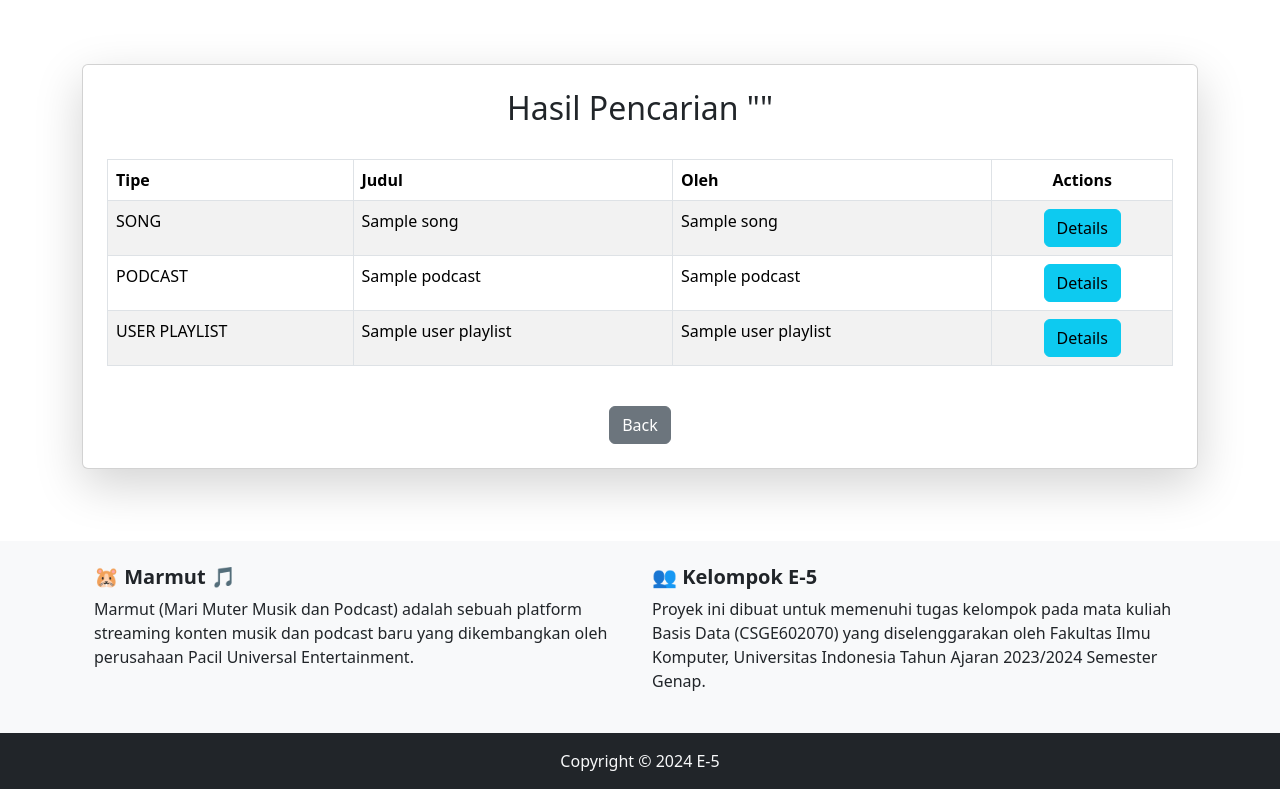
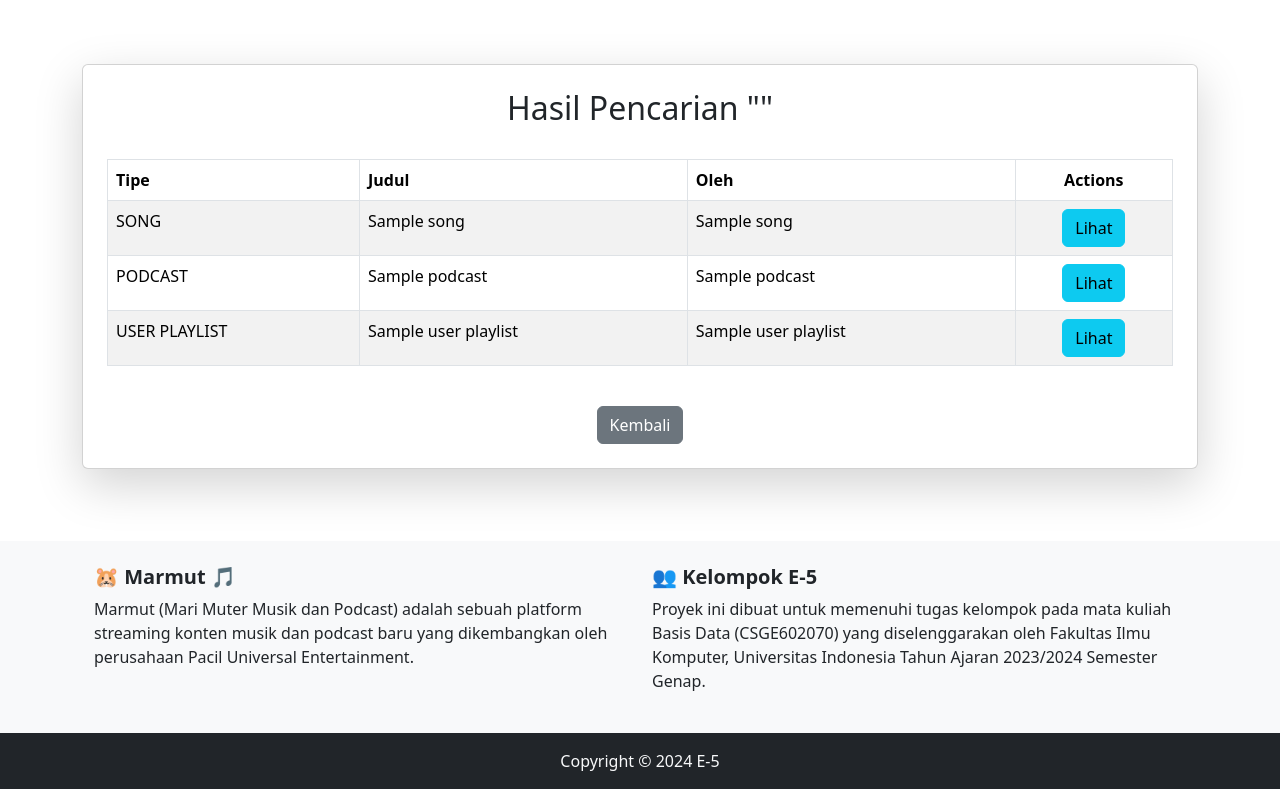
Before and after one commit to Akmal76/BasisData-Proyek-Marmut, a Django app: template yellow/templates/search.html in a window 1280 px wide. Shown: the part 56-845 px from the top of the page. Run offline with Django 3.2, Linux system fonts and the light colour scheme; the template is opened without the code that fills it: most values are stand-ins (such as "Sample title", 1, 10 or a date in 2020).

Commit message:
perbagus dikit

```diff
--- a/templates/base.html
+++ b/templates/base.html
@@ -21,6 +21,10 @@
         top: 0;
         width: 100%;
       }
+      .search-container {
+            display: flex;
+            align-items: center;
+        }
     </style>
   </head>
 
@@ -80,7 +84,7 @@
           }
           links.push(
             `<li class="nav-item">
-              <form action="{% url 'yellow:search' %}" method="get" class="flex items-center">
+              <form action="{% url 'yellow:search' %}" class="d-flex search-container">
                 <input class="form-control me-2" type="text" name="query" placeholder="Cari" aria-label="Search" name="q">
                 <button class="btn btn-outline-dark" type="submit"><i class="bi bi-search"></i></button>
               </form>
--- a/yellow/templates/downloaded_songs.html
+++ b/yellow/templates/downloaded_songs.html
@@ -32,7 +32,7 @@
                                         <a class="btn btn-info me-2" href="#">Lihat</a>
                                         <form id="deleteSong{{ song.id }}" class="deleteSongForm" action="{% url 'yellow:delete_song' song.id song.email_downloader %}" method="post">
                                             {% csrf_token %}
-                                            <button type="submit" class="btn btn-danger" data-bs-toggle="modal" data-bs-target="#deleteModal">
+                                            <button type="submit" class="btn btn-danger">
                                                 Hapus
                                             </button>
                                         </form>
--- a/yellow/templates/search.html
+++ b/yellow/templates/search.html
@@ -29,7 +29,7 @@
                                     <td>{{ song.judul }}</td>
                                     <td>{{ song.nama }}</td>
                                     <td class="text-center">
-                                        <a class="btn btn-info" href="#">Details</a>
+                                        <a class="btn btn-info" href="#">Lihat</a>
                                     </td>
                                 </tr>
                             {% endfor %}
@@ -42,7 +42,7 @@
                                     <td>{{ podcast.judul }}</td>
                                     <td>{{ podcast.nama }}</td>
                                     <td class="text-center">
-                                        <a class="btn btn-info" href="#">Details</a>
+                                        <a class="btn btn-info" href="#">Lihat</a>
                                     </td>
                                 </tr>
                             {% endfor %}
@@ -55,7 +55,7 @@
                                     <td>{{ user_playlist.judul }}</td>
                                     <td>{{ user_playlist.nama }}</td>
                                     <td class="text-center">
-                                        <a class="btn btn-info" href="#">Details</a>
+                                        <a class="btn btn-info" href="#">Lihat</a>
                                     </td>
                                 </tr>
                             {% endfor %}
@@ -64,7 +64,7 @@
                 </table>
             </div>
             <div class="text-center mt-4">
-                <a class="btn btn-secondary" href="/dashboard">Back</a>
+                <a class="btn btn-secondary" href="/dashboard">Kembali</a>
             </div>
         {% else %}
             <div class="text-center">
```
